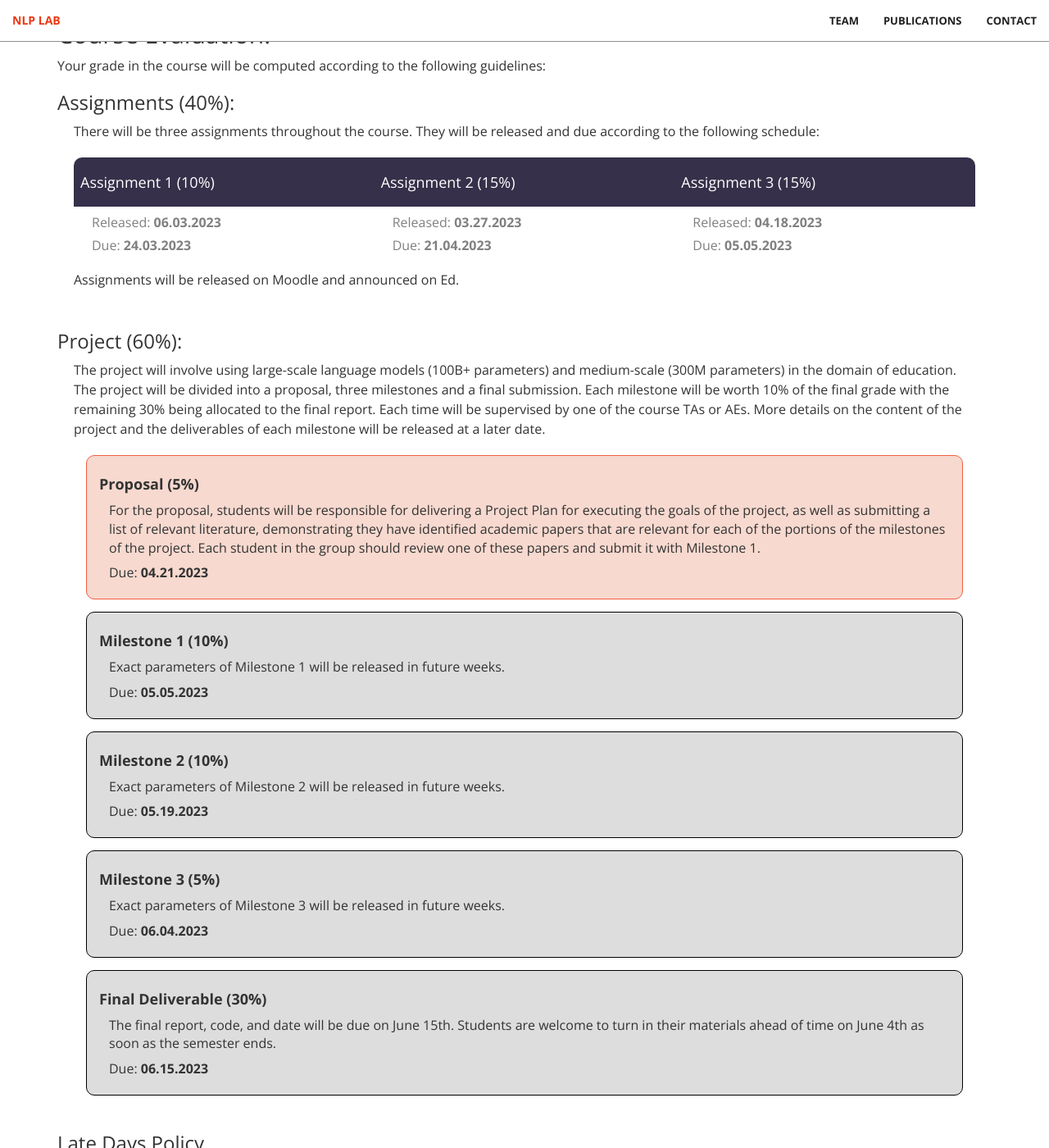
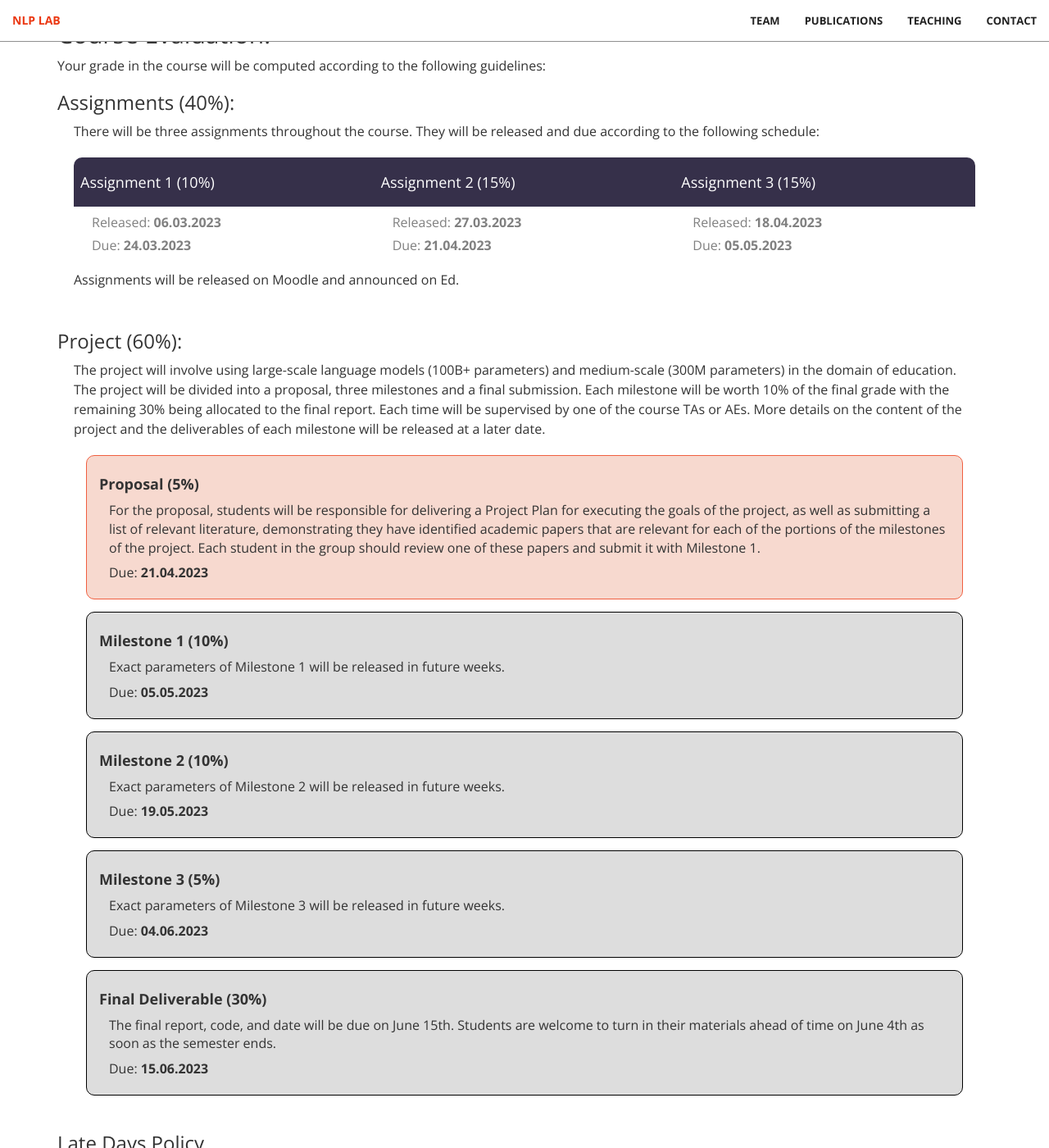
Before and after one commit to epfl-nlp/epfl-nlp.github.io, a Jekyll site: the page built from mnlp.html, in a window 1280 px wide and 1400 px high, scrolled down 3297 px. Shown: the whole window at 82% size. Built offline with Jekyll 4.4.1, drawn with Linux system fonts in a browser that asks for light colours.

Commit message:
adding teaching page to navbar

```diff
--- a/_includes/mnlp.html
+++ b/_includes/mnlp.html
@@ -315,12 +315,12 @@
             </td>
             <td style="text-align: left">
               <ul>
-                <li>Released: <strong>03.27.2023</strong></li>
+                <li>Released: <strong>27.03.2023</strong></li>
                 <li>Due: <strong>21.04.2023</strong></li>
               </ul></td>
             <td style="text-align: left">
               <ul>
-                <li>Released: <strong>04.18.2023</strong></li>
+                <li>Released: <strong>18.04.2023</strong></li>
                 <li>Due: <strong>05.05.2023</strong></li>
               </ul></td>
           </tr>
@@ -339,7 +339,7 @@
         <h4 id="proposal-5"><strong>Proposal (5%)</strong></h4>
         <ul>
           <li>For the proposal, students will be responsible for delivering a Project Plan for executing the goals of the project, as well as submitting a list of relevant literature, demonstrating they have identified academic papers that are relevant for each of the portions of the milestones of the project. Each student in the group should review one of these papers and submit it with Milestone 1.</li>
-          <li>Due: <strong>04.21.2023</strong></li>
+          <li>Due: <strong>21.04.2023</strong></li>
         </ul>
       </div>
 
@@ -355,7 +355,7 @@
         <h4 id="milestone-2-10"><strong>Milestone 2 (10%)</strong></h4>
         <ul>
           <li>Exact parameters of Milestone 2 will be released in future weeks.</li>
-          <li>Due: <strong>05.19.2023</strong></li>
+          <li>Due: <strong>19.05.2023</strong></li>
         </ul>
       </div>
 
@@ -363,7 +363,7 @@
         <h4 id="milestone-3-5"><strong>Milestone 3 (5%)</strong></h4>
         <ul>
           <li>Exact parameters of Milestone 3 will be released in future weeks.</li>
-          <li>Due: <strong>06.04.2023</strong></li>
+          <li>Due: <strong>04.06.2023</strong></li>
         </ul>
       </div>
 
@@ -371,7 +371,7 @@
         <h4 id="final-deliverable-30"><strong>Final Deliverable (30%)</strong></h4>
         <ul>
           <li>The final report, code, and date will be due on June 15th. Students are welcome to turn in their materials ahead of time on June 4th as soon as the semester ends.</li>
-          <li>Due: <strong>06.15.2023</strong></li>
+          <li>Due: <strong>15.06.2023</strong></li>
         </ul>
       </div>
     </section>
--- a/_includes/nav.html
+++ b/_includes/nav.html
@@ -24,6 +24,9 @@
                     <a class="page-scroll" href="{{url}}/projects.html">Projects</a>
                 </li> -->
                 <li>
+                    <a class="page-scroll" href="{{url}}/teaching.html">Teaching</a>
+                </li>
+                <li>
                     <a class="page-scroll" href="{{url}}/contact.html">Contact</a>
                 </li>
             </ul>
```
